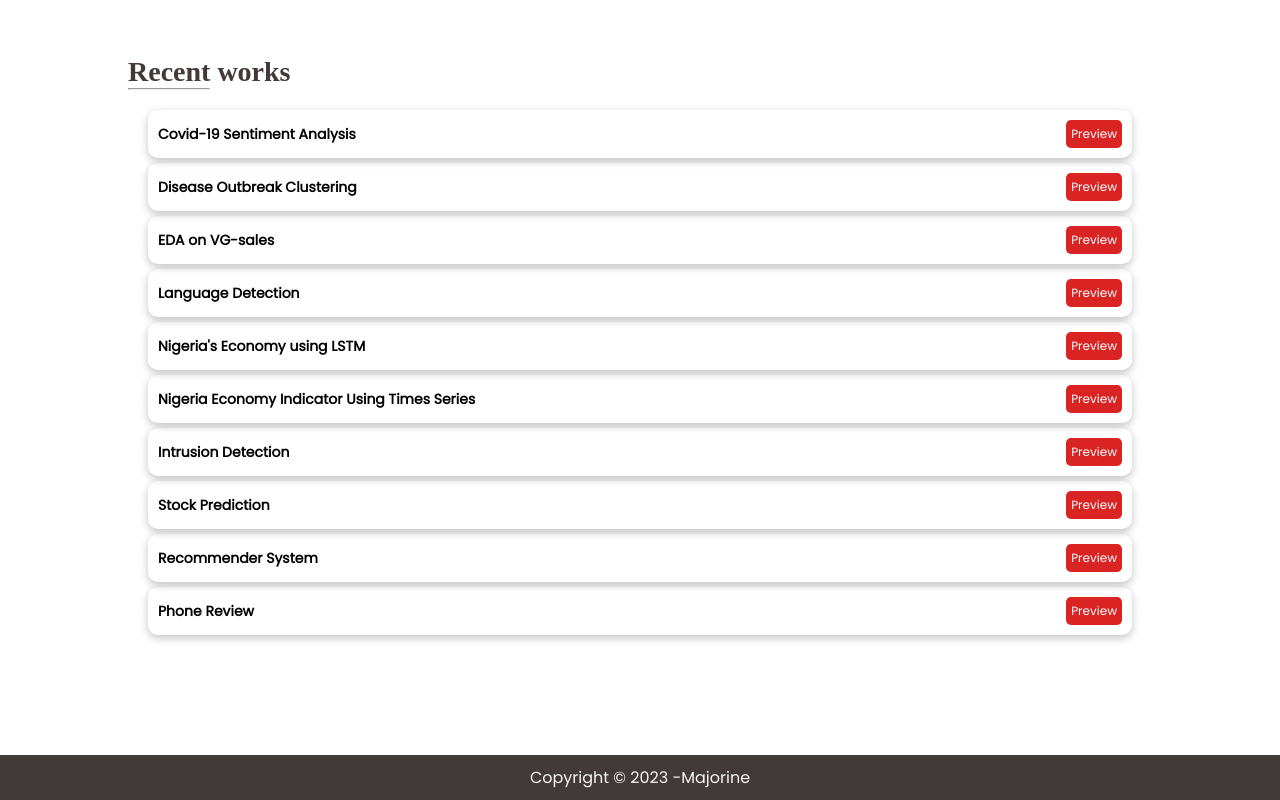
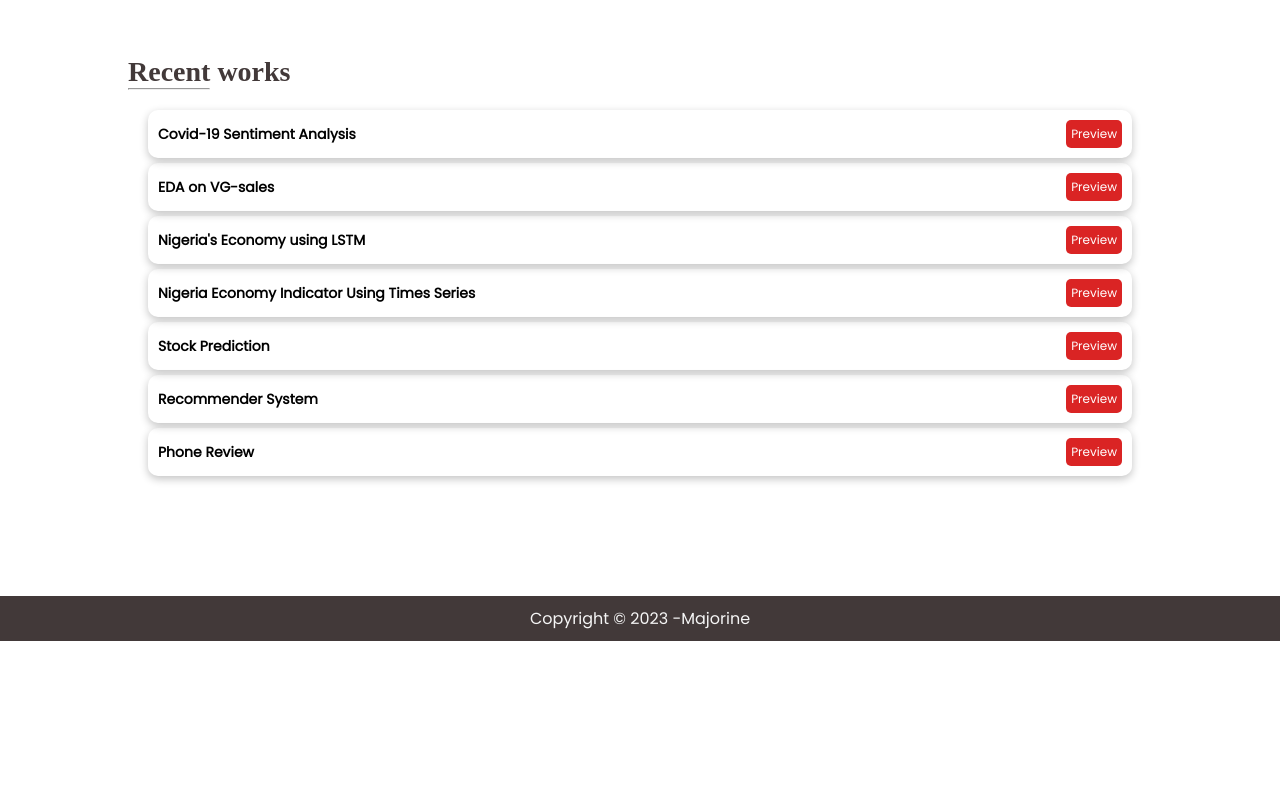
Before and after one commit to Sammione/sam-p, a plain HTML site: page index.html in a window 1280 px wide. Shown: the part 2071-2871 px from the top of the page. After the commit the page ends 2712 px from the top, so only its background shows below. Drawn offline with Linux system fonts and the light colour scheme; a web font is replaced by a local one.

Commit message:
Update index.html

```diff
--- a/index.html
+++ b/index.html
@@ -162,19 +162,7 @@ If you have any inquiries or wish to discuss a potential project, I welcome the
                 </div>
                 <div class="project-data">
                     <div class="project-topic">
-                        <h3>Disease Outbreak Clustering</h3>
-                    </div>
-                    <button class="btn anc">Preview</button>
-                </div>
-                <div class="project-data">
-                    <div class="project-topic">
                         <h3>EDA on VG-sales</h3>
-                    </div>
-                    <button class="btn anc">Preview</button>
-                </div>
-                <div class="project-data">
-                    <div class="project-topic">
-                        <h3>Language Detection</h3>
                     </div>
                     <button class="btn anc">Preview</button>
                 </div>
@@ -187,12 +175,6 @@ If you have any inquiries or wish to discuss a potential project, I welcome the
                 <div class="project-data">
                     <div class="project-topic">
                         <h3>Nigeria Economy Indicator Using Times Series</h3>
-                    </div>
-                    <button class="btn anc">Preview</button>
-                </div>
-                <div class="project-data">
-                    <div class="project-topic">
-                        <h3>Intrusion Detection</h3>
                     </div>
                     <button class="btn anc">Preview</button>
                 </div>
```
